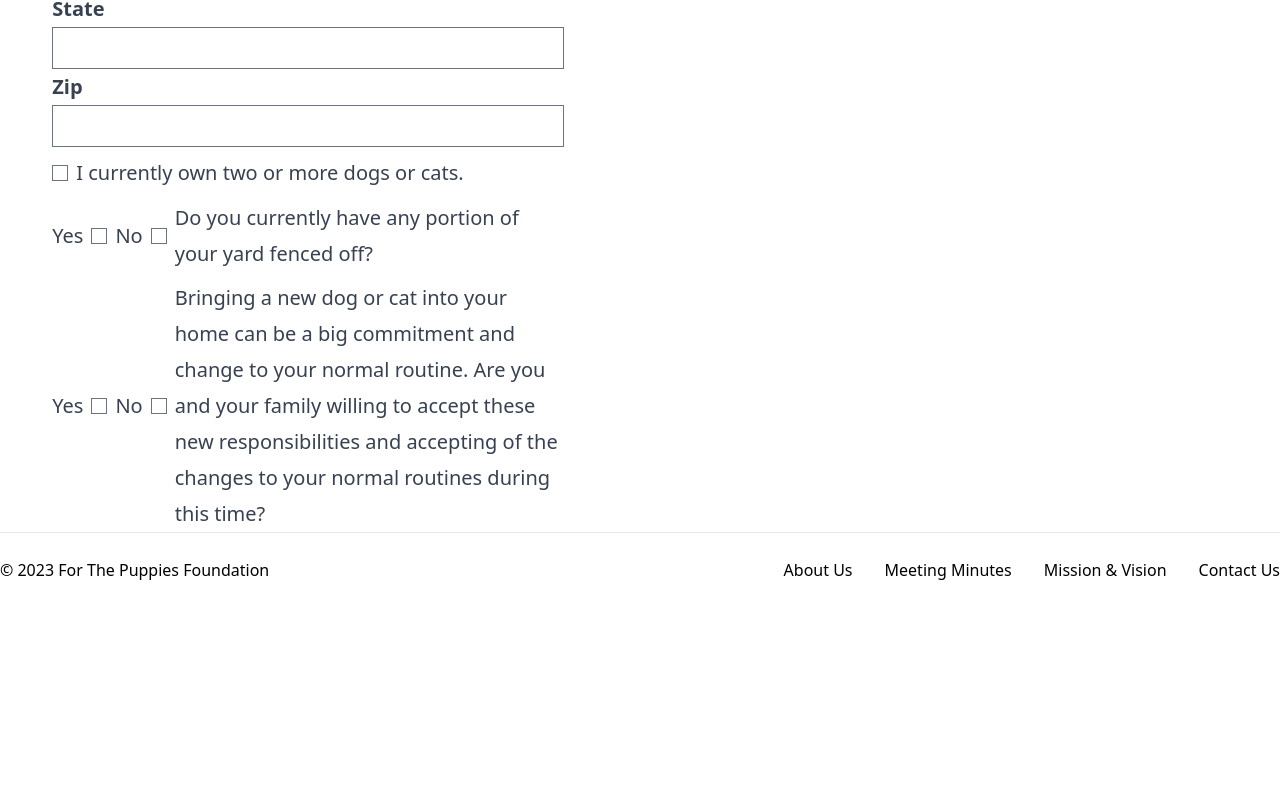
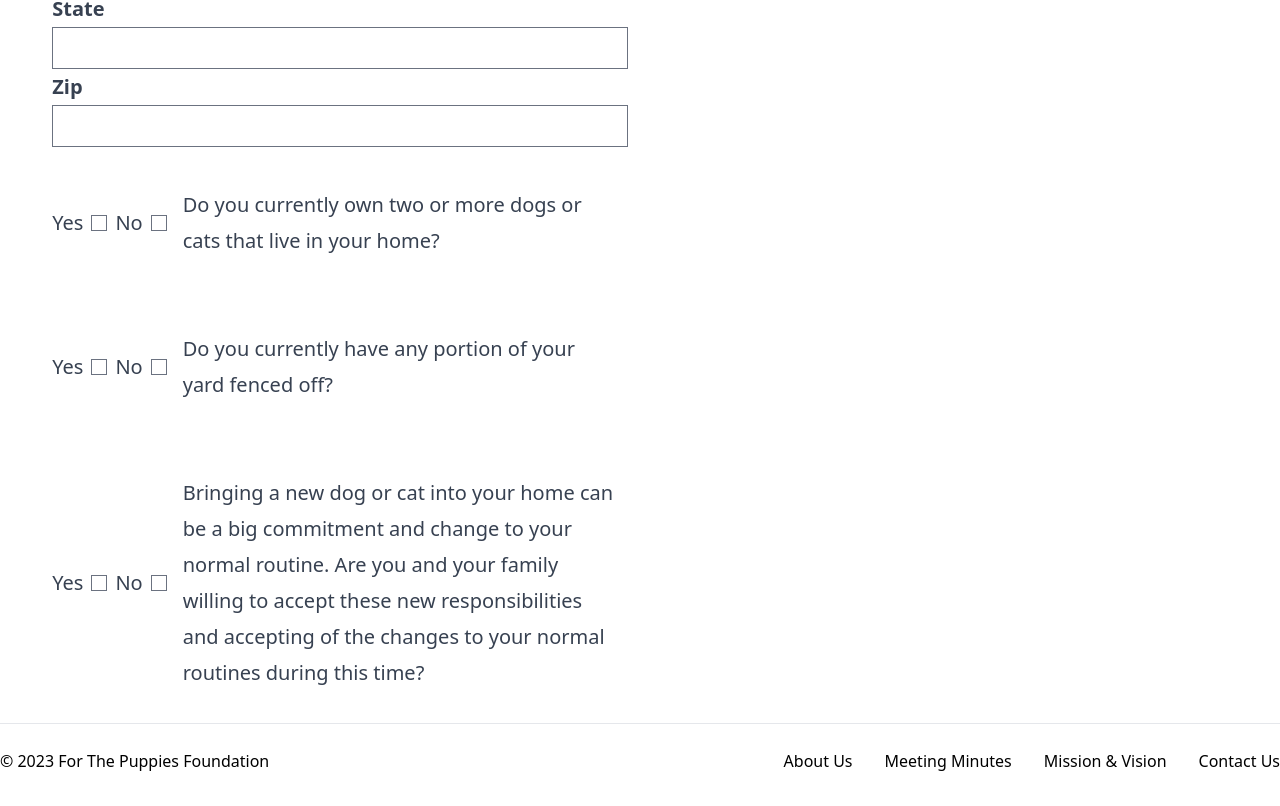
Before and after one commit to unisys12/ftp-foundation, an Eleventy site: page src/guardian.html in a window 1280 px wide. Shown: the part 2139-2945 px from the top of the page. Before the commit the page ends 2754 px from the top, so only its background shows below. Built offline with nearby package versions, Linux system fonts and the light colour scheme; Eleventy itself is replaced by a stand-in of ours; files that its build step writes are made by us from their sources.

Commit message:
reset checkboxes

```diff
--- a/src/_includes/guardian_app.html
+++ b/src/_includes/guardian_app.html
@@ -1,4 +1,4 @@
-<div class="max-w-lg">
+<div class="max-w-xl">
     <h3>Guardian Home Application</h3>
     <div class="grid grid-cols-1 gap-6">
         <form action="">
@@ -21,8 +21,14 @@
                 <div class="mt-2">
                     <div>
                         <label class="inline-flex items-center">
-                            <input type="checkbox">
-                            <span class="ml-2">I currently own two or more dogs or cats.</span>
+                            <div class="flex items-center space-x-2">
+                                <span>Yes</span><input type="checkbox" value="yes">
+                                <span>No</span><input type="checkbox" value="no">
+                            </div>
+                            <div class="ml-2 p-2">
+                                <p>Do you currently own two or more
+                                    dogs or cats that live in your home?</p>
+                            </div>
                         </label>
                     </div>
                 </div>
@@ -36,7 +42,10 @@
                                 <span>Yes</span><input type="checkbox" value="yes">
                                 <span>No</span><input type="checkbox" value="no">
                             </div>
-                            <span class="">Do you currently have any portion of your yard fenced off?</span>
+                            <div class="ml-2 p-2">
+                                <p>Do you currently have any portion of your
+                                    yard fenced off?</p>
+                            </div>
                         </label>
                     </div>
                 </div>
@@ -50,10 +59,14 @@
                                 <span>Yes</span><input type="checkbox" value="yes">
                                 <span>No</span><input type="checkbox" value="no">
                             </div>
-                            <span class="">Bringing a new dog or cat into your home can be a big commitment and change
-                                to your normal routine. Are you and your family willing to accept these new
-                                responsibilities and accepting of the changes to your normal routines during this
-                                time?</span>
+                            <div class="ml-2 p-2">
+                                <p>Bringing a new dog or cat into your home can
+                                    be a big
+                                    commitment and change
+                                    to your normal routine. Are you and your family willing to accept these new
+                                    responsibilities and accepting of the changes to your normal routines during this
+                                    time?</p>
+                            </div>
                         </label>
                     </div>
                 </div>
```
